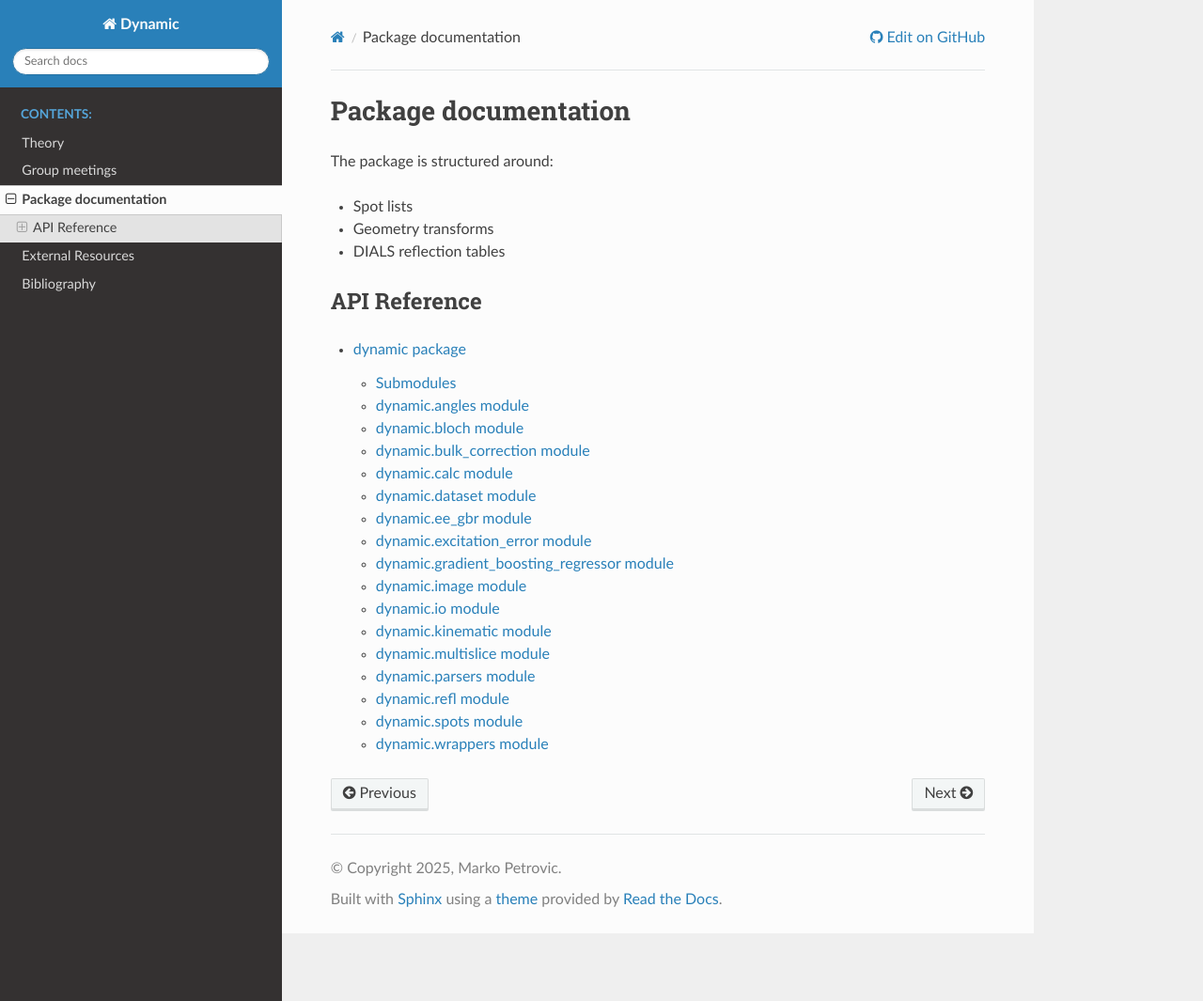
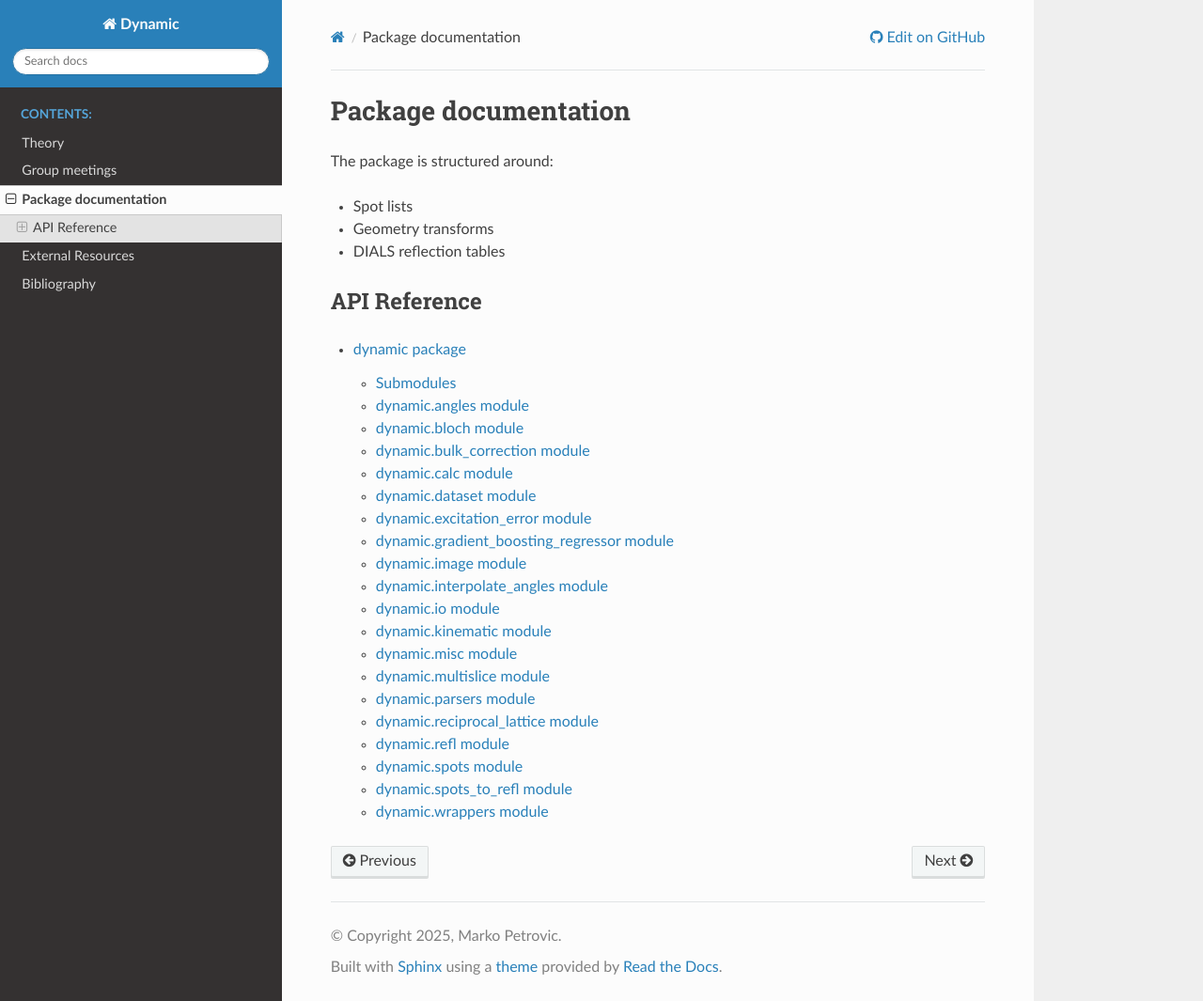
Before and after one commit to mpks/dynamic, a Sphinx documentation site: the page built from docs/pages/dynamic_api.rst, in a window 1280 px wide and 1065 px high. Shown: the whole window at 94% size. Built offline with Sphinx 7.4.7 and the Read the Docs theme 3.1.0, drawn with Linux system fonts in a browser that asks for light colours.

```diff
--- a/docs/api/dynamic.rst
+++ b/docs/api/dynamic.rst
@@ -49,14 +49,6 @@ dynamic.dataset module
    :undoc-members:
    :show-inheritance:
 
-dynamic.ee\_gbr module
-----------------------
-
-.. automodule:: dynamic.ee_gbr
-   :members:
-   :undoc-members:
-   :show-inheritance:
-
 dynamic.excitation\_error module
 --------------------------------
 
@@ -81,6 +73,14 @@ dynamic.image module
    :undoc-members:
    :show-inheritance:
 
+dynamic.interpolate\_angles module
+----------------------------------
+
+.. automodule:: dynamic.interpolate_angles
+   :members:
+   :undoc-members:
+   :show-inheritance:
+
 dynamic.io module
 -----------------
 
@@ -93,6 +93,14 @@ dynamic.kinematic module
 ------------------------
 
 .. automodule:: dynamic.kinematic
+   :members:
+   :undoc-members:
+   :show-inheritance:
+
+dynamic.misc module
+-------------------
+
+.. automodule:: dynamic.misc
    :members:
    :undoc-members:
    :show-inheritance:
@@ -113,6 +121,14 @@ dynamic.parsers module
    :undoc-members:
    :show-inheritance:
 
+dynamic.reciprocal\_lattice module
+----------------------------------
+
+.. automodule:: dynamic.reciprocal_lattice
+   :members:
+   :undoc-members:
+   :show-inheritance:
+
 dynamic.refl module
 -------------------
 
@@ -129,6 +145,14 @@ dynamic.spots module
    :undoc-members:
    :show-inheritance:
 
+dynamic.spots\_to\_refl module
+------------------------------
+
+.. automodule:: dynamic.spots_to_refl
+   :members:
+   :undoc-members:
+   :show-inheritance:
+
 dynamic.wrappers module
 -----------------------
 
--- a/docs/pages/progress.rst
+++ b/docs/pages/progress.rst
@@ -44,6 +44,7 @@ Mar-2026
    :maxdepth: 1
 
    2026/05_Mar_2026.rst
+   2026/12_Mar_2026.rst
 
 
 .. Commented (How to make image grid)
```
Also changed, not shown: docs/pages/2026/12_Mar_2026.rst (added, +150 -0 lines), docs/figs/better_resolution.png (added), docs/figs/biotin_fit.png (added), docs/figs/compare_configs.png (added), docs/figs/ireloh_fit.png (added), docs/figs/r1_scaling_kin_vs_dyn.png (added), docs/figs/rotation_thickness.png (added), 1 other file.
